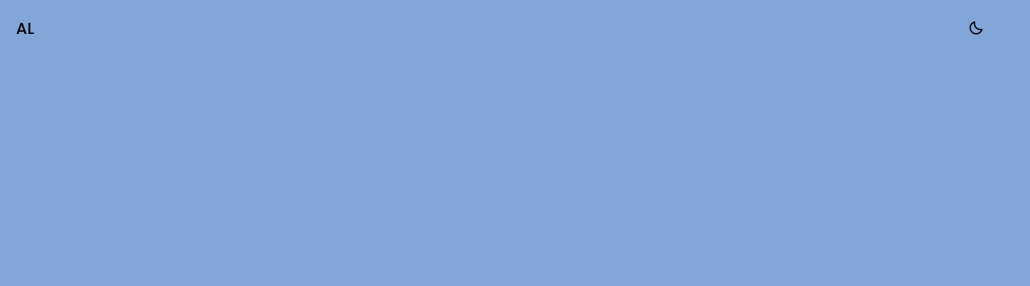
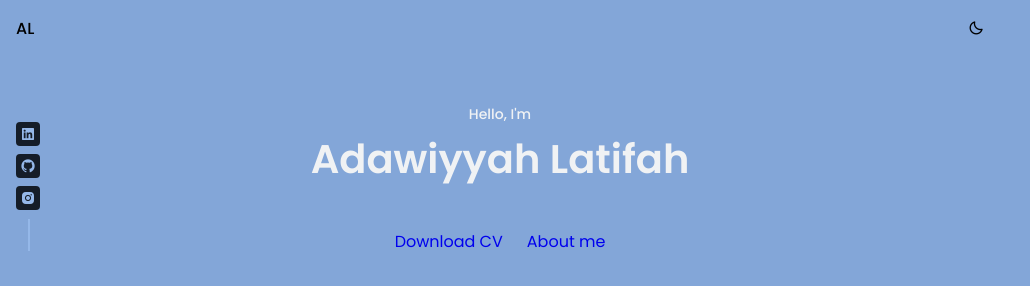
Before and after one commit to adwltfh/portofolio-web, a plain HTML site: page index.html in a window 1280 px wide. Shown: the whole page, without its empty margins (0-1030 px from the left). Drawn offline with nearby package versions, Linux system fonts and the light colour scheme.

Commit message:
adding home section & styling

```diff
--- a/assets/css/style.css
+++ b/assets/css/style.css
@@ -181,3 +181,75 @@ margin-bottom: 2rem;
 .nav__logo:hover {
     color: var(--first-color-alt);
 }
+
+.home__container {
+    position: relative;
+    row-gap: 4.5rem;
+    padding-top: 2rem;
+  }
+
+  .home__data {
+    text-align: center;
+  }
+
+  .home__greeting{
+    font-size: var(--small-font-size);
+    font-weight: var(--font-medium);
+    display: block;
+    color: var(--title-color);
+    margin-bottom: .25rem;
+  }
+
+  .home__name {
+    margin-bottom: 2.5rem;
+    font-size: var(--biggest-font-size);
+  }
+
+  .home__img {
+    width: 160px;
+  }
+
+
+  .home__buttons {
+    display: flex;
+    justify-content: center;
+    align-items: center;
+    gap: 1.5rem;
+  }
+
+  .home__social,
+  .home__scroll {
+    position: absolute;
+  }
+
+  .home__social {
+    top: 50px;
+    bottom: 5rem;
+    left: 0;
+    display: grid;
+    row-gap: .5rem;
+  }
+
+  .home__social-link {
+    width: max-content;
+    background-color: var(--container-color);
+    color: var(--first-color);
+    padding: .25rem;
+    border-radius: .25rem;
+    display: flex;
+    font-size: 1rem;
+    transition: .4s;
+  }
+
+  .home__social-link:hover {
+    background-color: var(--first-color);
+    color: #fff;
+  }
+
+  .home__social::after {
+    content: '';
+    width: 32px;
+    height: 2px;
+    background-color: var(--first-color);
+    transform: rotate(90deg) translate(16px, 3px);
+  }
--- a/index.html
+++ b/index.html
@@ -21,5 +21,38 @@
             <i class="bx bx-moon change-theme" id="theme-button"></i>
         </nav>
     </header>
+
+    <main class="main">
+        <!--=============== HOME ===============-->
+        <section class="home section" id="home">
+            <div class="home__container container grid">
+                <div class="home__data">
+                    <span class="home__greeting">Hello, I'm</span>
+                    <h1 class="home__name">Adawiyyah Latifah</h1>
+
+                    <div class="home__buttons">
+                        <a download="" href="./assets/pdf/cv.pdf" class="button button--ghost">
+                            Download CV
+                        </a>
+                        <a href="#about" class="button">About me</a>
+                    </div>
+                </div>
+
+                <div class="home__social">
+                    <a href="https://www.linkedin.com/in/adawiyyahlatifah/" target="_blank" class="home__social-link">
+                        <i class="bx bxl-linkedin-square"></i>
+                    </a>
+
+                    <a href="https://github.com/adwltfh/" target="_blank" class="home__social-link">
+                        <i class="bx bxl-github"></i>
+                    </a>
+
+                    <a href="https://www.instagram.com/a.ltfh/" target="_blank" class="home__social-link">
+                        <i class='bx bxl-instagram-alt'></i>
+                    </a>
+                </div>
+            </div>
+        </section>
+    </main>
 </body>
 </html>
```
